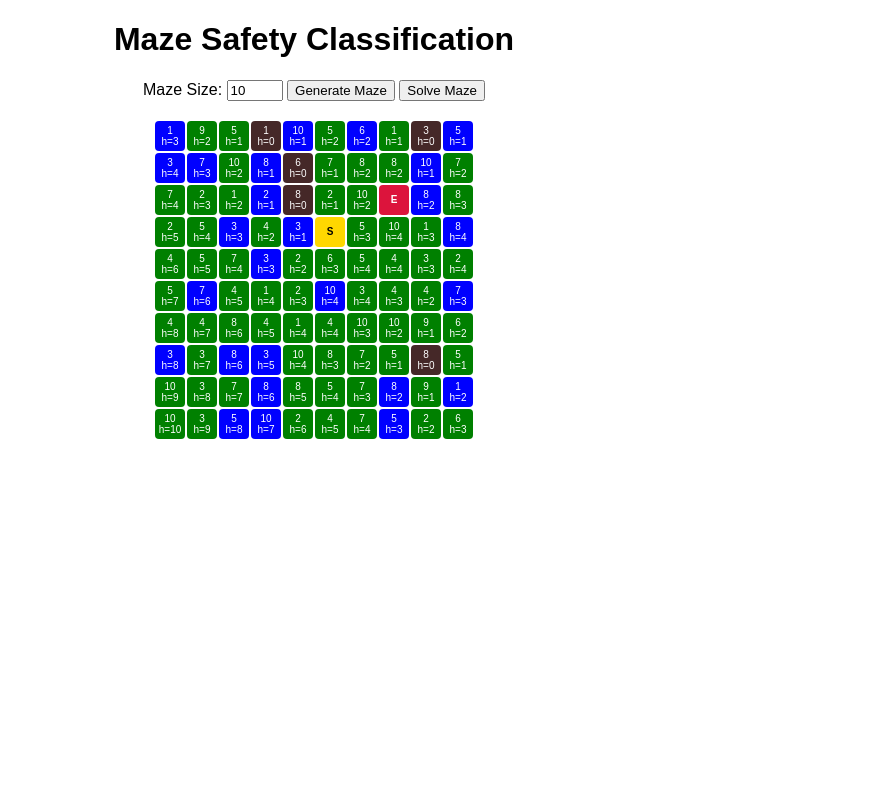
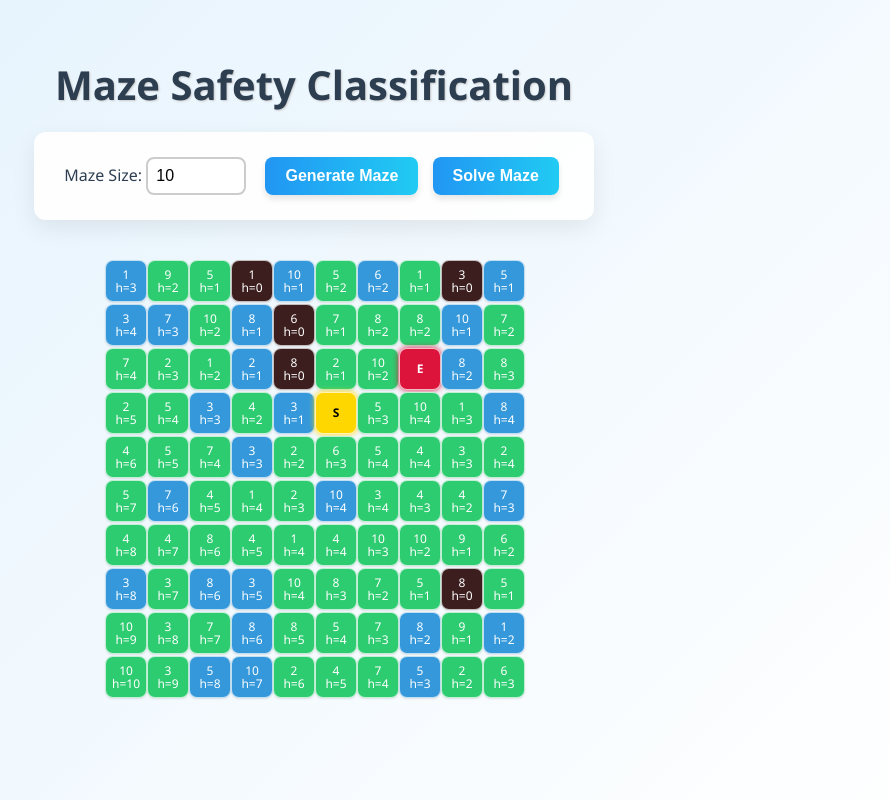
Before and after one commit to sabriNoor/maze25, a website: page maze.html in a window 1280 px wide. Both pictures are taken after a click on the button "Generate Maze". Shown: the whole page, without its empty margins (326-1216 px from the left). Drawn offline with Linux system fonts and the light colour scheme.

Commit message:
last edit

```diff
--- a/maze.html
+++ b/maze.html
@@ -7,9 +7,10 @@
 </head>
 <body>
 
+<div class="container">
 <h1>Maze Safety Classification</h1>
 
-<div>
+<div class="control-card">
     <label for="size">Maze Size:</label>
     <input type="number" id="size" value="10" min="5" max="50">
     <button id="generateBtn">Generate Maze</button>
@@ -18,6 +19,7 @@
 </div>
 
 <div id="maze" class="maze"></div>
+ </div>
 
 <script src="maze.js"></script>
 </body>
--- a/maze.js
+++ b/maze.js
@@ -9,7 +9,7 @@ function generateMaze() {
     const size = parseInt(document.getElementById('size').value);
     const mazeContainer = document.getElementById('maze');
     mazeContainer.innerHTML = '';
-    mazeContainer.style.gridTemplateColumns = `repeat(${size}, 30px)`;
+    mazeContainer.style.gridTemplateColumns = `repeat(${size}, 40px)`;
 
     maze = [];
 
--- a/style.css
+++ b/style.css
@@ -1,52 +1,130 @@
 body {
-    font-family: Arial, sans-serif;
+    font-family: 'Segoe UI', Tahoma, Geneva, Verdana, sans-serif;
     text-align: center;
-    margin: 20px;
+    margin: 0;
+    padding: 0;
+    background: linear-gradient(135deg, #e3f2fd, #ffffff);
+    color: #2c3e50;
+    min-height: 100vh;
+}
+
+.container {
+    max-width: 900px;
+    margin: 0 auto;
+    padding: 30px 20px;
+    text-align: center;
+    border-radius: 12px;
+}
+
+.control-card {
+    background-color: #ffffffee;
+    display: inline-block;
+    padding: 20px 30px;
+    border-radius: 12px;
+    box-shadow: 0 8px 24px rgba(0, 0, 0, 0.08);
+    margin-bottom: 10px;
+    transition: box-shadow 0.3s ease;
+}
+
+.control-card:hover {
+    box-shadow: 0 12px 32px rgba(0, 0, 0, 0.15);
+}
+
+h1 {
+    font-size: 2.5em;
+    margin-bottom: 20px;
+    color: #2c3e50;
+    text-shadow: 1px 1px 2px #ccc;
+}
+
+div {
+    margin-bottom: 20px;
+}
+
+input[type="number"] {
+    padding: 8px;
+    font-size: 1em;
+    width: 80px;
+    border: 2px solid #ccc;
+    border-radius: 8px;
+    margin-right: 10px;
+}
+
+button {
+    padding: 10px 20px;
+    margin: 5px;
+    font-size: 1em;
+    font-weight: bold;
+    color: white;
+    background: linear-gradient(to right, #2196f3, #21cbf3);
+    border: none;
+    border-radius: 8px;
+    cursor: pointer;
+    box-shadow: 0 4px 6px rgba(0, 0, 0, 0.1);
+    transition: all 0.3s ease;
+}
+
+button:hover {
+    transform: scale(1.05);
+    background: linear-gradient(to right, #1e88e5, #1de9b6);
+}
+
+button:active {
+    transform: scale(0.98);
 }
 
 .maze {
     display: grid;
-    margin-top: 20px;
+    margin-top: 30px;
     gap: 2px;
     justify-content: center;
 }
 
 .tile {
-    width: 30px;
-    height: 30px;
+    width: 40px;
+    height: 40px;
     display: flex;
+    flex-direction: column;
     align-items: center;
     justify-content: center;
-    font-size: 10px;
+    font-size: 12px;
     color: white;
     border-radius: 4px;
+    box-shadow: inset 0 0 2px #00000033;
+    line-height: 1.1;
+    padding: 0;
+    margin: 0;
+    border: 1px solid rgba(255, 255, 255, 0.7);
+    border-radius: 8px;
+    box-shadow: 0 1px 2px rgba(0, 0, 0, 0.1);
 }
 
-/* Tile types colors */
 .grass {
-    background-color: green;
+    background-color: #2ecc71;
 }
 
 .water {
-    background-color: blue;
+    background-color: #3498db;
 }
 
 .obstacle {
-    background-color: rgba(61, 30, 30, 0.958);
+    background-color: #3c1e1e;
 }
 
 .start {
     background-color: gold !important;
     color: black;
     font-weight: bold;
+    box-shadow: 0 0 6px gold;
 }
 
 .end {
     background-color: crimson !important;
     color: white;
     font-weight: bold;
+    box-shadow: 0 0 6px crimson;
 }
 
 .tile.path {
-    background-color: pink;
+    background-color: #f78fb3;
 }
```
